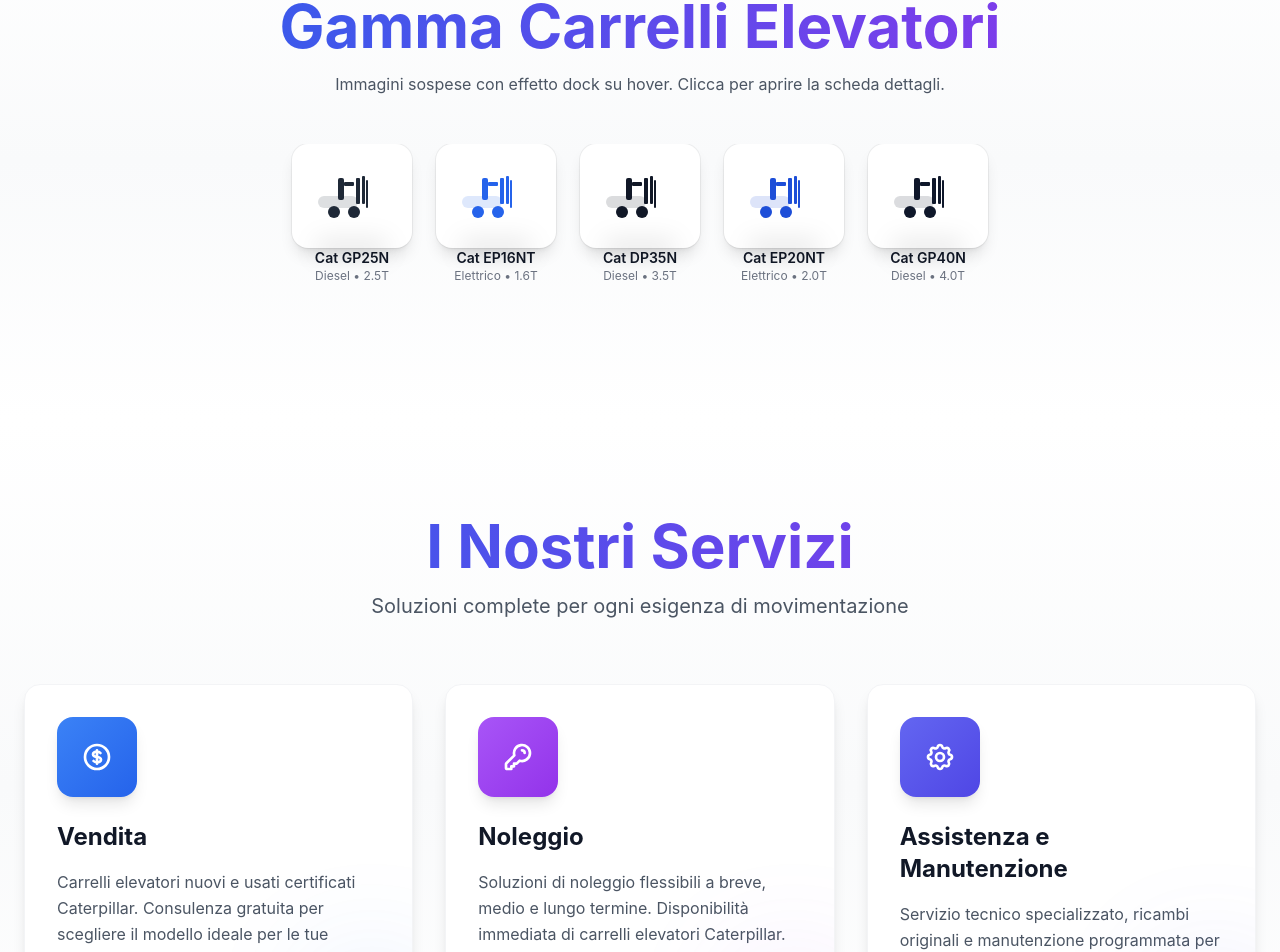
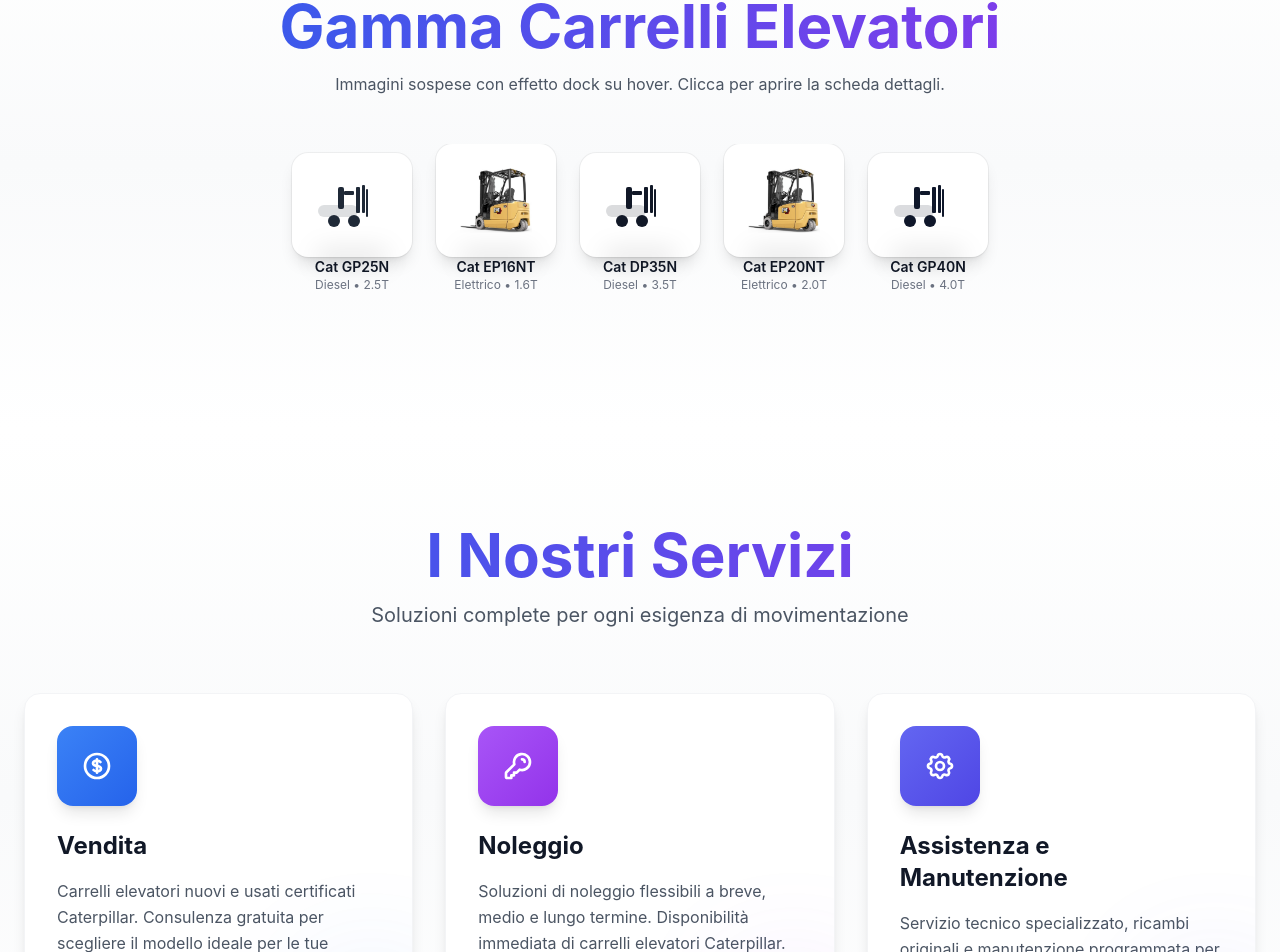
Before and after one commit to MvcIt00/html-starter, a Next.js app: page / in a window 1280 px wide. Shown: the part 900-1852 px from the top of the page. Built offline with nearby package versions, Linux system fonts and the light colour scheme.

Commit message:
Add image preview for elettrici category in ForkliftsCarousel
Added image property to forklifts data for Cat EP16NT and Cat EP20NT.

```diff
--- a/app/components/ForkliftsCarousel.tsx
+++ b/app/components/ForkliftsCarousel.tsx
@@ -1,5 +1,6 @@
 'use client'
 import { useRef, useState, useEffect } from 'react'
+import Image from 'next/image'
 
 export default function ForkliftsCarousel() {
   const [activeId, setActiveId] = useState<number | null>(null)
@@ -7,9 +8,9 @@
 
   const forklifts = [
     { id: 1, name: 'Cat GP25N', type: 'Diesel', capacity: '2.5T', color: '#1f2937' },
-    { id: 2, name: 'Cat EP16NT', type: 'Elettrico', capacity: '1.6T', color: '#2563eb' },
+    { id: 2, name: 'Cat EP16NT', type: 'Elettrico', capacity: '1.6T', color: '#2563eb', image: '/carrelli/Elettrico-48V-3ruote.jpg' },
     { id: 3, name: 'Cat DP35N', type: 'Diesel', capacity: '3.5T', color: '#111827' },
-    { id: 4, name: 'Cat EP20NT', type: 'Elettrico', capacity: '2.0T', color: '#1d4ed8' },
+    { id: 4, name: 'Cat EP20NT', type: 'Elettrico', capacity: '2.0T', color: '#1d4ed8', image: '/carrelli/Elettrico-48V-3ruote.jpg' },
     { id: 5, name: 'Cat GP40N', type: 'Diesel', capacity: '4.0T', color: '#0f172a' },
   ]
 
@@ -17,6 +18,7 @@
   useEffect(() => {
     const el = containerRef.current
     if (!el) return
+
     const handleMove = (e: MouseEvent) => {
       const items = Array.from(el.querySelectorAll('[data-dock-item]')) as HTMLElement[]
       items.forEach(item => {
@@ -28,6 +30,7 @@
         item.style.zIndex = String(Math.floor(scale * 100))
       })
     }
+
     const reset = () => {
       const items = Array.from(el.querySelectorAll('[data-dock-item]')) as HTMLElement[]
       items.forEach(item => {
@@ -35,6 +38,7 @@
         item.style.zIndex = ''
       })
     }
+
     el.addEventListener('mousemove', handleMove)
     el.addEventListener('mouseleave', reset)
     return () => {
@@ -66,7 +70,7 @@
           Immagini sospese con effetto dock su hover. Clicca per aprire la scheda dettagli.
         </p>
 
-        <div ref={containerRef} className="relative flex items-end justify-center gap-6 overflow-x-auto pb-10 snap-x snap-mandatory">
+        <div className="relative flex items-end justify-center gap-6 overflow-x-auto pb-10 snap-x snap-mandatory" ref={containerRef}>
           {forklifts.map(f => (
             <button
               key={f.id}
@@ -79,7 +83,11 @@
                 {/* suspended image shadow */}
                 <div className="absolute inset-x-6 -bottom-2 h-4 rounded-full bg-black/10 blur-md" />
                 <div className="rounded-2xl bg-white ring-1 ring-black/5 shadow-lg p-6 hover:shadow-xl transition-shadow">
-                  <ForkliftSVG color={f.color} />
+                  {f.image ? (
+                    <Image src={f.image} alt={f.name} width={72} height={56} className="object-contain" />
+                  ) : (
+                    <ForkliftSVG color={f.color} />
+                  )}
                 </div>
               </div>
               <div className="text-center mt-6">
@@ -101,7 +109,11 @@
                   return (
                     <div className="grid grid-cols-1 sm:grid-cols-3 gap-6 items-center">
                       <div className="sm:col-span-1 mx-auto">
-                        <ForkliftSVG color={f.color} />
+                        {f.image ? (
+                          <Image src={f.image} alt={f.name} width={120} height={90} className="object-contain" />
+                        ) : (
+                          <ForkliftSVG color={f.color} />
+                        )}
                       </div>
                       <div className="sm:col-span-2">
                         <h3 className="text-2xl font-bold text-gray-900 mb-2">{f.name}</h3>
```
